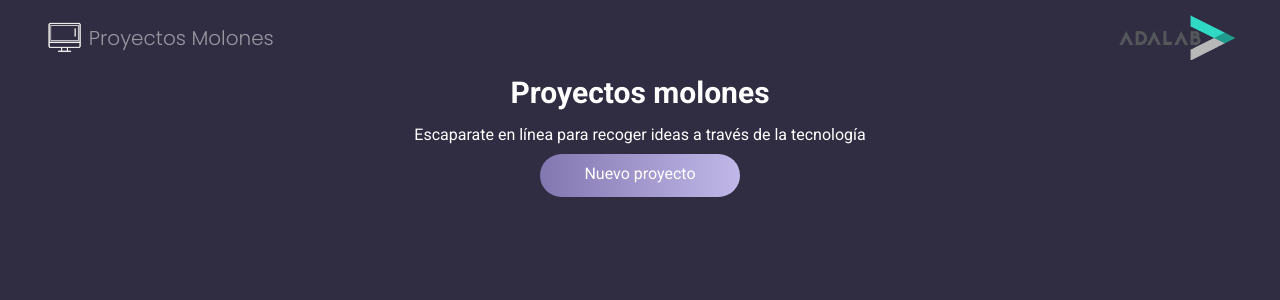
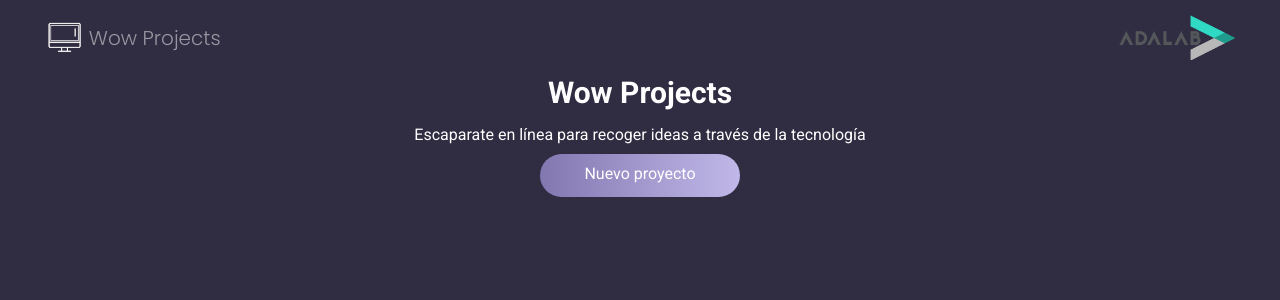
Before and after one commit to alexandracampo/web-de-proyectos, a React (Create React App) app: page /#/ in a window 1280 px wide. Shown: the top 300 px of the page. Built offline with nearby package versions, Linux system fonts and the light colour scheme; a web font is replaced by a local one.

Commit message:
change project name

```diff
--- a/public/index.html
+++ b/public/index.html
@@ -1,28 +1,23 @@
 <!DOCTYPE html>
 <html lang="en">
+
 <head>
   <meta charset="utf-8" />
   <link rel="icon" href="%PUBLIC_URL%/favicon.png" />
   <meta name="viewport" content="width=device-width, initial-scale=1" />
-    <link
-      href="https://fonts.googleapis.com/css2?family=Roboto:wght@400;700&display=swap"
-      rel="stylesheet"
-    />
+  <link href="https://fonts.googleapis.com/css2?family=Roboto:wght@400;700&display=swap" rel="stylesheet" />
   <link rel="preconnect" href="https://fonts.googleapis.com" />
   <link rel="preconnect" href="https://fonts.gstatic.com" crossorigin />
   <link
     href="https://fonts.googleapis.com/css2?family=Open+Sans:wght@600&family=Poppins:wght@300&family=Tilt+Neon&display=swap"
-      rel="stylesheet"
-    />
-    <link
-      rel="stylesheet"
-      href="https://cdnjs.cloudflare.com/ajax/libs/font-awesome/6.2.1/css/all.min.css"
-    />
-    <title>Proyectos molones</title>
+    rel="stylesheet" />
+  <link rel="stylesheet" href="https://cdnjs.cloudflare.com/ajax/libs/font-awesome/6.2.1/css/all.min.css" />
+  <title>Wow Projects</title>
 </head>
 
 <body>
   <div id="root"></div>
   <noscript>You need to enable JavaScript to run this app.</noscript>
 </body>
+
 </html>
--- a/src/components/Header.js
+++ b/src/components/Header.js
@@ -4,7 +4,7 @@ const Header = ({ icon1, adalab }) => {
     <header className='header'>
       <div className='header--div'>
         <img className='header--img' src={icon1} alt='icono' />
-        <p className='header--text'>Proyectos Molones</p>
+        <p className='header--text'>Wow Projects</p>
       </div>
       <img className='header--img-adalab' src={adalab} alt='logo adalab' />
     </header>
--- a/src/components/Landing.js
+++ b/src/components/Landing.js
@@ -54,7 +54,7 @@ const Landing = () => {
     <div className='container'>
       <main>
         <section className="wrap--landing">
-          <h1 className="landing--title">Proyectos molones</h1>
+          <h1 className="landing--title">Wow Projects</h1>
           <p className="landing--text">Escaparate en línea para recoger ideas a través de la tecnología</p>
           <Link className="landing--link btn-large" to="/create">Nuevo proyecto</Link>
         </section>
```
Also changed, not shown: 2 other files (tests, documents, lock files or other folders). Lines whose indentation alone changed are shown as unchanged.
